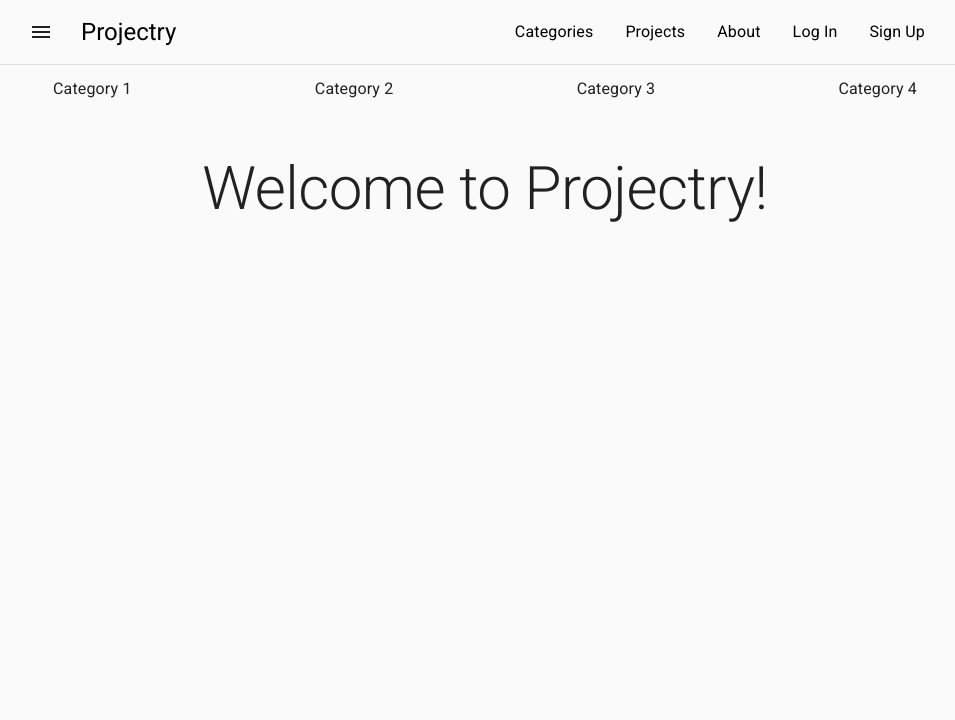
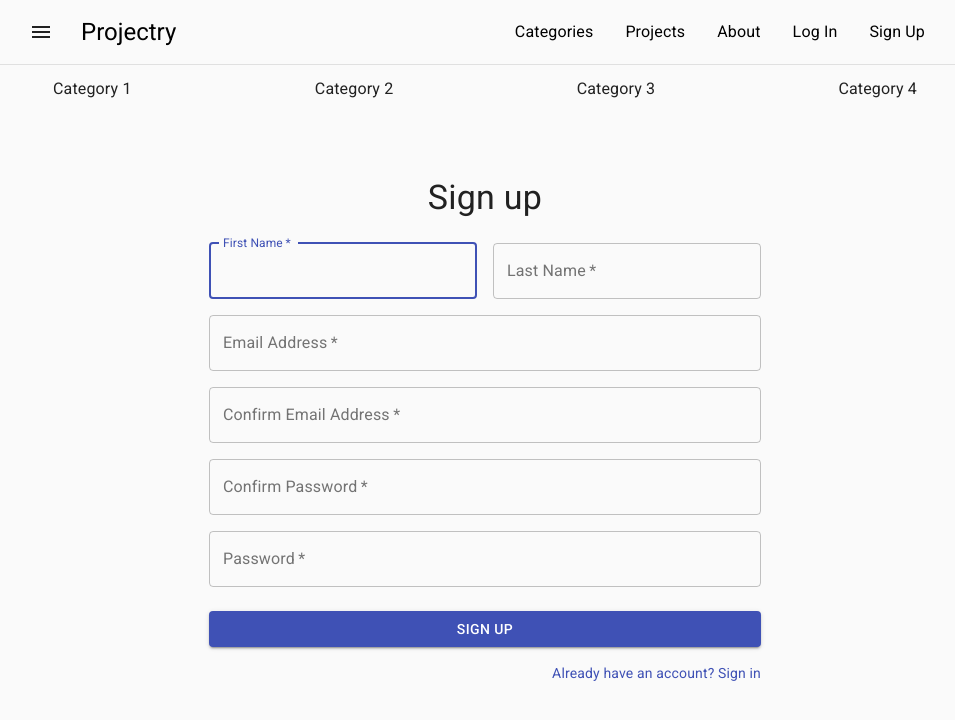
Before and after one commit to mluo24/projectry, a React (Create React App) app: page /signup in a window 1280 px wide. Shown: the top 720 px of the page, without its empty margins (155-1110 px from the left). Built offline with nearby package versions, Linux system fonts and the light colour scheme.

Commit message:
impplemented sign up, cleaned up login a bit

```diff
--- a/src/App.tsx
+++ b/src/App.tsx
@@ -7,6 +7,7 @@ import './App.css';
 import Main from './components/Main';
 import Home from './components/Home';
 import Login from './auth/login';
+import Register from './auth/register';
 
 
 function App() {
@@ -16,7 +17,7 @@ function App() {
    */
   const theme = createMuiTheme({
     props: {
-      // Name of the component ⚛️
+      // Name of the component
       MuiButtonBase: {
         // The properties to apply
         disableRipple: true, // No more ripple, on the whole application!
@@ -25,22 +26,29 @@ function App() {
   });
 
   return (
+    <MuiThemeProvider theme={theme}>
       <Router>
-      <div className="app">
+        {/* <div className="app"> */}
           <Switch>
             <Route path="/login">
+              <Main>
                 <Login />
+              </Main>
+            </Route>
+            <Route path="/signup">
+              <Main>
+                <Register />
+              </Main>
             </Route>
             <Route path="/">
-            <MuiThemeProvider theme={theme}>
               <Main>
                 <Home />
               </Main>
-            </MuiThemeProvider>
             </Route>
           </Switch>
-      </div>
+        {/* </div> */}
       </Router>
+    </MuiThemeProvider>
   );
 }
 
--- a/src/auth/login.tsx
+++ b/src/auth/login.tsx
@@ -1,47 +1,69 @@
-import { Button, Grid, InputAdornment, TextField } from '@material-ui/core';
+import { Button, Grid, InputAdornment, TextField, Typography, Box, Link, Container } from '@material-ui/core';
 import React from 'react';
 import { AccountCircle, LockRounded } from '@material-ui/icons'
+import { makeStyles } from '@material-ui/core/styles';
+
+
+const useStyles = makeStyles((theme) => ({
+  maincontent: {
+    marginTop: theme.spacing(8),
+  },
+  form: {
+    width: '100%', // Fix IE 11 issue.
+  },
+}));
 
 
 const Login: React.FC = () => {
 
+  const classes = useStyles();
+
   return (
-    <div>
-      <Grid container style={{ minHeight: '100vh' }}>
-        <Grid container item
+    <Container component="main" maxWidth="xs">
+        <Grid item
           alignItems="center"
           direction="column"
           justify="space-between"
-          style={{ padding: 100 }}>
-          <div />
-          <div style={{ display: 'flex', flexDirection: 'column', maxWidth: 400, minWidth: 300 }}>
-            <Grid container justify="center">
-              <img src=""  // maybe add a progectry logo?
+          className={classes.maincontent}
+          >
+          <div style={{ display: 'flex', flexDirection: 'column'}}>
+              <Typography component="h1" variant="h4" align="center">
+                Log in
+              </Typography>
+              {/* <img src=""  // maybe add a progectry logo?
                 width={200}
                 alt="logo"
-              />
-            </Grid>
+              /> */}
+              <form  className={classes.form} noValidate>
                 <TextField
                   label="Username"
                   margin="normal"
+                  fullWidth
                   InputProps={{ startAdornment: <InputAdornment position="start"><AccountCircle /></InputAdornment> }} />
-            <TextField label="Password" margin="normal"
+                <TextField label="Password" type="password" margin="normal" fullWidth
                   InputProps={{ startAdornment: <InputAdornment position="start"><LockRounded /></InputAdornment> }} />
                 <div style={{ height: 20 }} />
-            <Button color="primary" variant="contained">
+                <Button color="primary" variant="contained" fullWidth>
                   Log In
                 </Button>
                 <div style={{ height: 20 }} />
-            <Button>Sign Up</Button>
+                <Grid container justify="flex-end">
+                  <Grid item>
+                    <Link href="/signup" variant="body2">
+                      Need an account? Sign up.
+                    </Link>
+                  </Grid>
+                </Grid>
+              </form>
           </div>
-          <Grid container justify="center" spacing={2}>
+
+          {/* <Grid container justify="center" spacing={2}>
             <Grid item>
               <Button>Go Back to Home</Button>
             </Grid>
+          </Grid> */}
         </Grid>
-        </Grid>
-      </Grid>
-    </div>
+      </Container>
   );
 
 }
--- a/src/auth/register.tsx
+++ b/src/auth/register.tsx
@@ -1,22 +1,150 @@
 import React from 'react';
-import admin from 'firebase-admin';
+import Avatar from '@material-ui/core/Avatar';
+import Button from '@material-ui/core/Button';
+import TextField from '@material-ui/core/TextField';
+import FormControlLabel from '@material-ui/core/FormControlLabel';
+import Checkbox from '@material-ui/core/Checkbox';
+import Link from '@material-ui/core/Link';
+import Grid from '@material-ui/core/Grid';
+import LockOutlinedIcon from '@material-ui/icons/LockOutlined';
+import Typography from '@material-ui/core/Typography';
+import { makeStyles } from '@material-ui/core/styles';
+import { Container } from '@material-ui/core';
+
+// import admin from 'firebase-admin';
 //import express from 'express';
 
-const serviceAccount = require('../service-account.json');
+// const serviceAccount = require('../service-account.json');
 
-// initialize firebase app
-admin.initializeApp({
-  credential: admin.credential.cert(serviceAccount)
-});
+// // initialize firebase app
+// admin.initializeApp({
+//   credential: admin.credential.cert(serviceAccount)
+// });
+
+const useStyles = makeStyles((theme) => ({
+  paper: {
+    marginTop: theme.spacing(8),
+    display: 'flex',
+    flexDirection: 'column',
+    alignItems: 'center',
+  },
+  avatar: {
+    margin: theme.spacing(1),
+    backgroundColor: theme.palette.secondary.main,
+  },
+  form: {
+    width: '100%', // Fix IE 11 issue.
+    marginTop: theme.spacing(3),
+  },
+  submit: {
+    margin: theme.spacing(3, 0, 2),
+  },
+}));
 
 
-const Authentication = () => {
+const Register = () => {
+
+  const classes = useStyles();
 
   return (
-    <div>
-    </div>
+    <Container component="main" maxWidth="sm">
+      <div className={classes.paper}>
+          <Typography component="h1" variant="h4">
+            Sign up
+          </Typography>
+          <form className={classes.form} noValidate>
+            <Grid container spacing={2}>
+              <Grid item xs={12} sm={6}>
+                <TextField
+                  autoComplete="fname"
+                  name="firstName"
+                  variant="outlined"
+                  required
+                  fullWidth
+                  id="firstName"
+                  label="First Name"
+                  autoFocus
+                />
+              </Grid>
+              <Grid item xs={12} sm={6}>
+                <TextField
+                  variant="outlined"
+                  required
+                  fullWidth
+                  id="lastName"
+                  label="Last Name"
+                  name="lastName"
+                  autoComplete="lname"
+                />
+              </Grid>
+              <Grid item xs={12}>
+                <TextField
+                  variant="outlined"
+                  required
+                  fullWidth
+                  id="email"
+                  label="Email Address"
+                  name="email"
+                  autoComplete="email"
+                />
+              </Grid>
+              <Grid item xs={12}>
+                <TextField
+                  variant="outlined"
+                  required
+                  fullWidth
+                  id="emailconfirm"
+                  label="Confirm Email Address"
+                  name="emailconfirm"
+                  autoComplete="email"
+                />
+              </Grid>
+              <Grid item xs={12}>
+                <TextField
+                  variant="outlined"
+                  required
+                  fullWidth
+                  name="passwordconfirm"
+                  label="Confirm Password"
+                  type="password"
+                  id="passwordconfirm"
+                  autoComplete="current-password"
+                />
+              </Grid>
+              <Grid item xs={12}>
+                <TextField
+                  variant="outlined"
+                  required
+                  fullWidth
+                  name="password"
+                  label="Password"
+                  type="password"
+                  id="password"
+                  autoComplete="current-password"
+                />
+              </Grid>
+            </Grid>
+            <Button
+              type="submit"
+              fullWidth
+              variant="contained"
+              color="primary"
+              className={classes.submit}
+            >
+              Sign Up
+            </Button>
+            <Grid container justify="flex-end">
+              <Grid item>
+                <Link href="/login" variant="body2">
+                  Already have an account? Sign in
+                </Link>
+              </Grid>
+            </Grid>
+          </form>
+        </div>
+      </Container>
   );
 
 }
 
-export default Authentication;
+export default Register;
--- a/src/components/Home.tsx
+++ b/src/components/Home.tsx
@@ -1,4 +1,4 @@
-import { Box, Card, CardContent, Container, Typography } from '@material-ui/core';
+import { Card, CardContent, Container, Typography } from '@material-ui/core';
 import { createStyles, makeStyles, Theme } from '@material-ui/core/styles';
 import React from 'react';
 
@@ -21,6 +21,7 @@ const CategoryCards = () => {
         <div>
             {categoryCardList.map(({ name, description }, index) => (
                 <Card>
+                    {/*for every two cards, start a new line*/}
                     <CardContent key={name}>
                         {name}
                     </CardContent>
@@ -33,14 +34,12 @@ const CategoryCards = () => {
 const Home = () => {
 
     return (
-        <Box m={5}>
-            <Container maxWidth="md">
-                <Typography variant="h2" align="center">
-                    Welcome to Projectry!
-                </Typography>
-                <CategoryCards />
-            </Container>
-        </Box>
+        <Container maxWidth="md">
+            <Typography component="h1" variant="h3" align="center">
+                Welcome to Projectry!
+            </Typography>
+            <CategoryCards />
+        </Container>
     );
 
 }
--- a/src/components/Main.tsx
+++ b/src/components/Main.tsx
@@ -1,3 +1,4 @@
+import { Box } from '@material-ui/core';
 import React, { ReactNode } from 'react';
 import Header from './Header';
 
@@ -16,7 +17,9 @@ const Main = (props: Props) => {
     return (
         <div>
             <Header title="Projectry" links={links} />
-            {props.children}
+            <Box m={5}>
+                {props.children}
+            </Box>
         </div>
     );
 
```
Also changed, not shown: src/service-account.json (renamed from src/components/service-account.json), 2 other files (tests, documents, lock files or other folders). Lines whose indentation alone changed are shown as unchanged.
